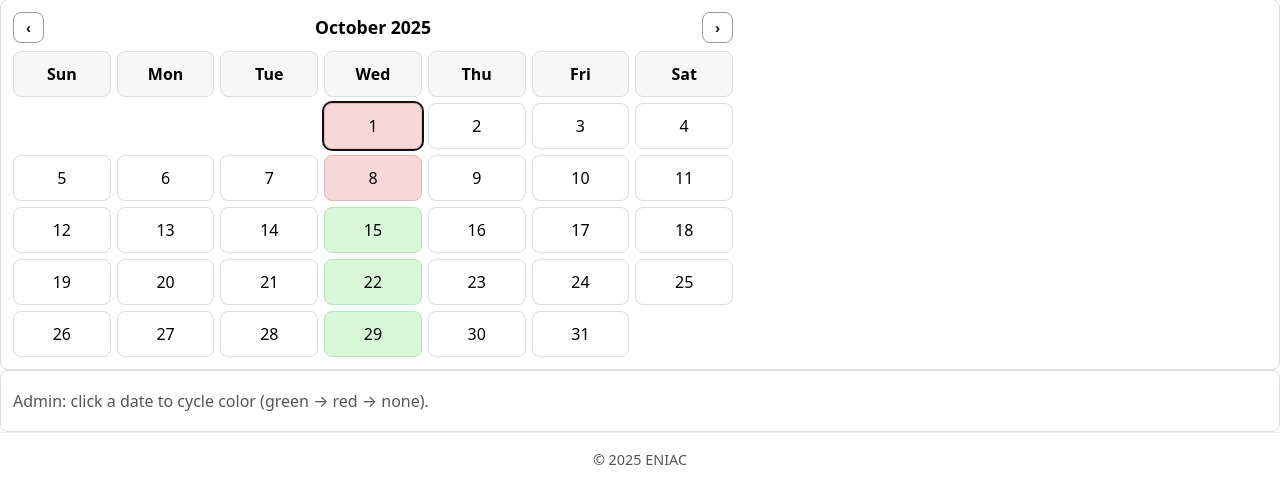
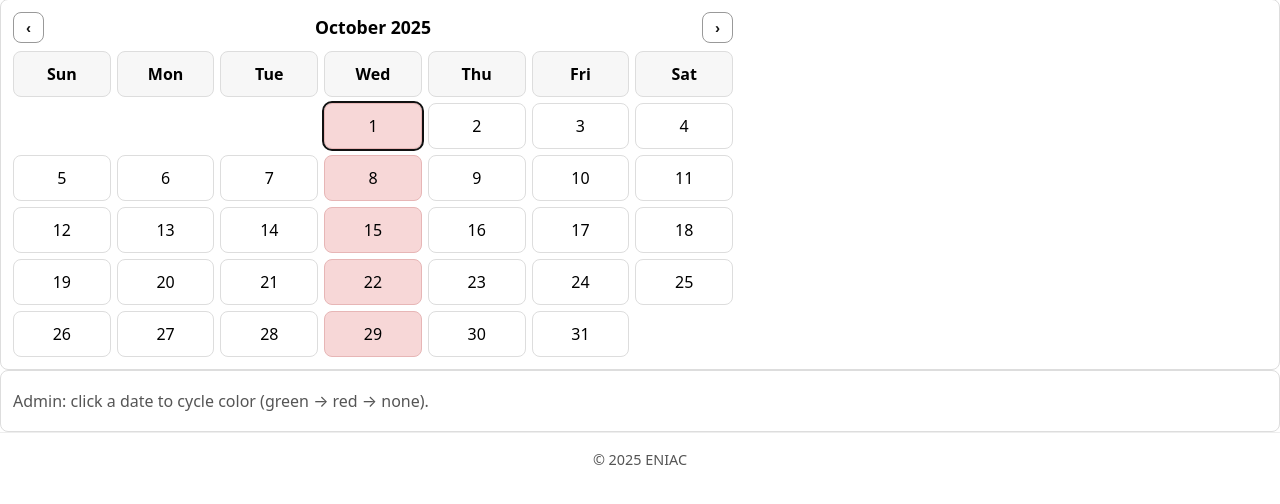
Before and after one commit to Supermage6/VEF-3V-05DU-eniac, a Flask app: page /dagskra in a window 1280 px wide. Shown: the part 168-672 px from the top of the page. Run offline with Flask 3, Linux system fonts and the light colour scheme; the visitor is signed in with stand-in values (Sample User, id 1); some libraries are stand-ins or nearby versions.

Commit message:
calender added

```diff
--- a/klubbar.json
+++ b/klubbar.json
@@ -1,7 +1,7 @@
 [
   {
     "nafn": "Fighting Game Klúbbur",
-    "stofa": "202",
+    "stofa": "207",
     "formadur": "Matt",
     "desc": "Klúbbur fyrir alla sem hafa áhuga á bardaga tölvuleikjum."
   },
--- a/schedule_settings.json
+++ b/schedule_settings.json
@@ -1,9 +1,11 @@
 {
   "date_colors": {
-    "2025-10-15": "yellow",
     "2025-09-17": "red",
     "2025-09-24": "red",
     "2025-10-01": "red",
-    "2025-10-08": "red"
+    "2025-10-08": "red",
+    "2025-10-15": "red",
+    "2025-10-22": "red",
+    "2025-10-29": "red"
   }
 }
--- a/static/map_rooms.json
+++ b/static/map_rooms.json
@@ -35,8 +35,8 @@
       },
       {
         "room": "206",
-        "x": 85.57,
-        "y": 29.24
+        "x": 85.3,
+        "y": 29.64
       },
       {
         "room": "207",
--- a/static/styles.css
+++ b/static/styles.css
@@ -208,3 +208,21 @@ footer { padding: var(--gap); text-align: center; font-size: .9rem; color: #555;
     border-radius: 6px;
 }
 .profile-item:hover { background: #f4f4f4; }
+
+/* Dark theme */
+body.theme-dark { background: #121212; color: #eee; }
+body.theme-dark header { border-bottom-color: #333; }
+body.theme-dark nav a { color: #eee; }
+body.theme-dark .role-badge { background: #1f1f1f; color: #eee; border-color: #444; }
+body.theme-dark footer { border-top-color: #333; color: #aaa; }
+body.theme-dark section { background: #1e1e1e; border-color: #333; }
+body.theme-dark .modal-dialog { background: #222; color: #eee; }
+body.theme-dark .profile-menu { background: #222; border-color: #444; }
+body.theme-dark .btn.secondary { background: #222; color: #eee; border-color: #555; }
+body.theme-dark .btn.secondary:hover { background: #2a2a2a; }
+body.theme-dark .accordion { color: #eee; }
+body.theme-dark .active, body.theme-dark .accordion:hover { background-color: #333; }
+body.theme-dark .panel { background-color: #1b1b1b; }
+body.theme-dark .admin-edit-btn { background: #333; border-color: #666; }
+body.theme-dark .admin-edit-btn:hover { background: #444; }
+body.theme-dark .hotspot::after { background: #222; }
--- a/templates/base.html
+++ b/templates/base.html
@@ -26,6 +26,7 @@
           <div class="profile-wrap">
             <button id="profileBtn" class="profile-pill" aria-haspopup="menu" aria-expanded="false" title="{{ session.get('user') }}">{{ (session.get('user') or '?')[:1]|upper }}</button>
               <div id="profileMenu" class="profile-menu" role="menu" aria-label="Profile menu">
+                <button id="themeToggle" class="profile-item" type="button" role="menuitem">Dark mode</button>
                 <form method="post" action="{{ url_for('logout') }}">
                   <button class="profile-item" type="submit" role="menuitem">Log out</button>
                 </form>
@@ -75,7 +76,20 @@
         const modal = document.getElementById('loginModal');
         const profileBtn = document.getElementById('profileBtn');
         const profileWrap = profileBtn ? profileBtn.closest('.profile-wrap') : null;
+        const themeToggleBtn = document.getElementById('themeToggle');
         let lastFocused = null;
+
+        // Theme handling
+        function applyTheme(theme){
+          document.body.classList.toggle('theme-dark', theme === 'dark');
+          try { localStorage.setItem('theme', theme); } catch(e){}
+          if (themeToggleBtn) themeToggleBtn.textContent = (theme === 'dark') ? 'Light mode' : 'Dark mode';
+        }
+        (function initTheme(){
+          let theme = 'light';
+          try { theme = localStorage.getItem('theme') || 'light'; } catch(e){}
+          applyTheme(theme);
+        })();
 
       function openModal(e){
         if (e) e.preventDefault();
@@ -117,6 +131,12 @@
           });
           document.addEventListener('click', (e)=>{
             if (!profileWrap.contains(e.target)) toggleProfile(false);
+          });
+        }
+        if (themeToggleBtn) {
+          themeToggleBtn.addEventListener('click', ()=>{
+            const next = document.body.classList.contains('theme-dark') ? 'light' : 'dark';
+            applyTheme(next);
           });
         }
       })();
```
Also changed, not shown: templates/klubbar.html (+4 -4 lines). Lines whose indentation alone changed are shown as unchanged.
